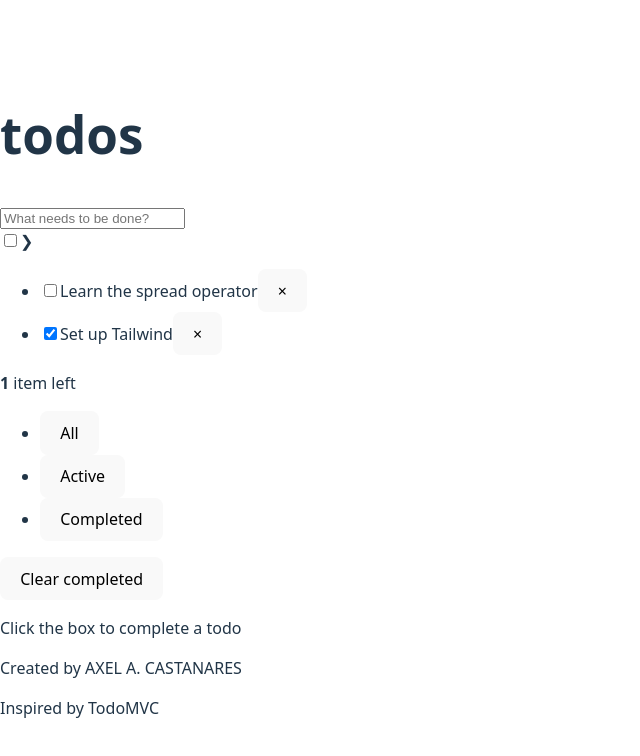
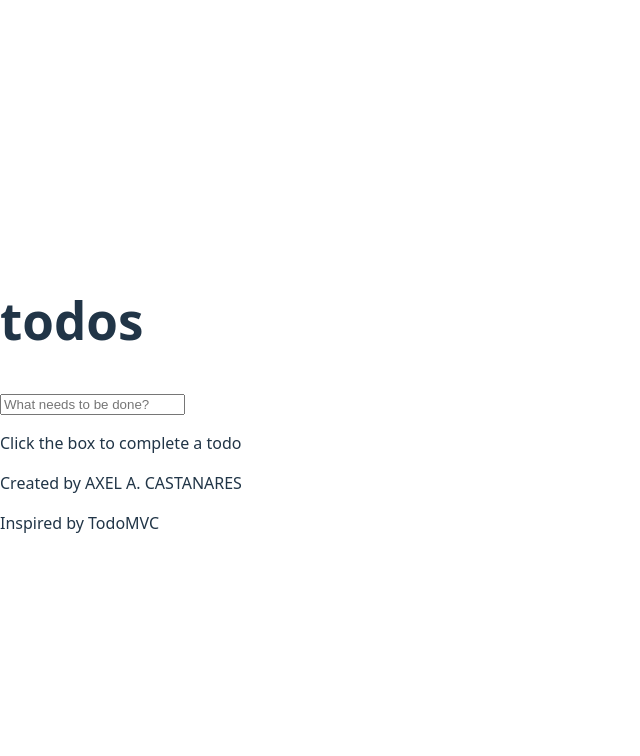
Before and after one commit to AxelCastanares/csit340-todomvc, a React (Vite) app: page / in a window 1280 px wide. Shown: the top 756 px of the page, without its empty margins (0-640 px from the left). Built offline with nearby package versions, Linux system fonts and the light colour scheme.

Commit message:
feat: hide main and footer when there are no todos

```diff
--- a/src/components/Todos.jsx
+++ b/src/components/Todos.jsx
@@ -1,13 +1,8 @@
 import { useState } from 'react'
-
-
 
 function Todos() {
   const [text, setText] = useState('')
-    const [todos, setTodos] = useState([
-    { id: 1, text: 'Learn the spread operator', completed: false },
-    { id: 2, text: 'Set up Tailwind', completed: true },
-  ])
+  const [todos, setTodos] = useState([])
 
   function handleSubmit(e) {
     e.preventDefault()
@@ -43,11 +38,13 @@
           <input
             value={text}
             onChange={(e) => setText(e.target.value)}
-            className="h-[65px] w-full py-4 pr-4 pl-[60px] ..."
+            className="h-[65px] w-full py-4 pr-4 pl-[60px] text-2xl shadow-[inset_0_-2px_1px_rgba(0,0,0,0.03)] outline-none placeholder:text-black/40 placeholder:italic focus:shadow-[0_0_2px_2px_#cf7d7d]"
             placeholder="What needs to be done?"
           />
         </form>
 
+        {todos.length > 0 && (
+          <>
             <main className="relative border-t border-[#e6e6e6]">
               <input id="toggle-all" type="checkbox" className="peer sr-only" />
               <label
@@ -124,6 +121,8 @@
                 Clear completed
               </button>
             </footer>
+          </>
+        )}
       </div>
     </section>
   )
```
Lines whose indentation alone changed are shown as unchanged.
